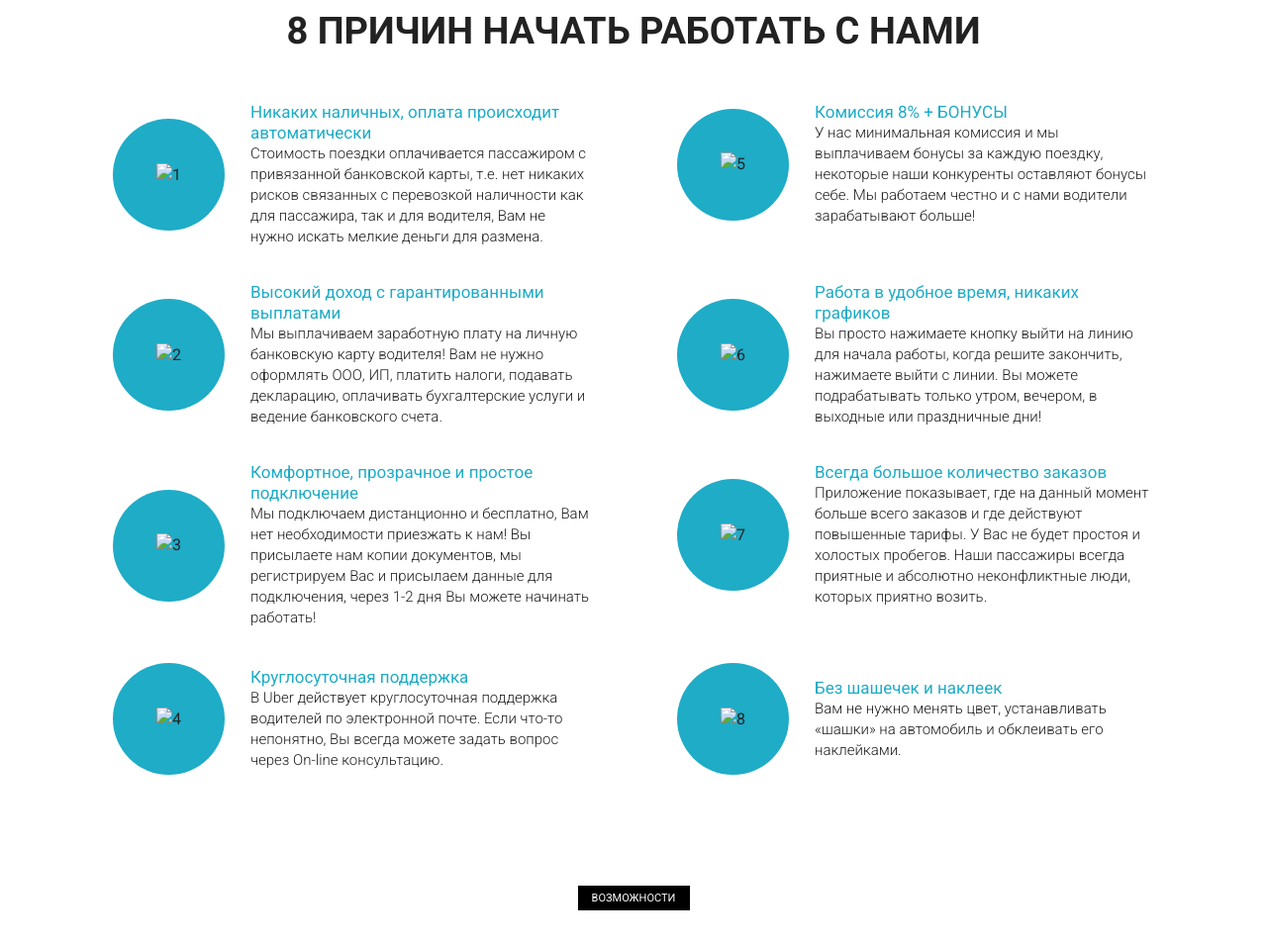
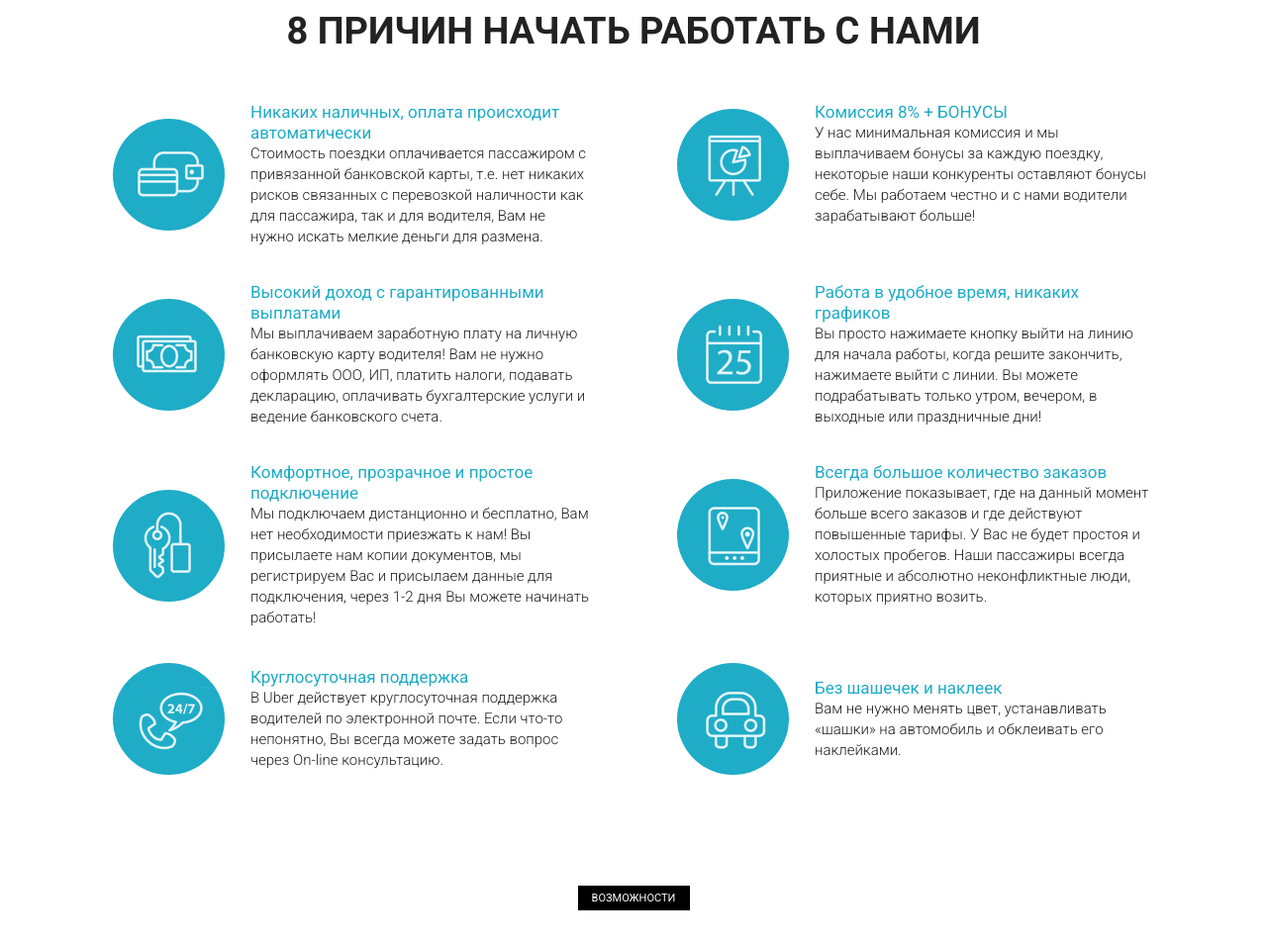
Before and after one commit to el0marca/el0marca.github.io, a plain HTML site: page index.html in a window 1280 px wide. Shown: the part 989-1944 px from the top of the page at 99% size. Drawn offline with Linux system fonts and the light colour scheme; files whose address does not match are found by name.

Commit message:
Add files via upload

```diff
--- a/index.html
+++ b/index.html
@@ -76,7 +76,7 @@
                 <div class="col-md-6">
                    <div class="begin_block">
                         <div class="begin_round">
-                            <img src="/src/icons/1.png" alt="1">
+                            <img src="./icons/1.png" alt="1">
                         </div>
                         <div class="begin_descr">
                             <div class="begin_subtitle">
@@ -92,7 +92,7 @@
                 <div class="col-md-6">
                     <div class="begin_block">
                          <div class="begin_round">
-                             <img src="/src/icons/5.png" alt="5">
+                             <img src="./icons/5.png" alt="5">
                          </div>
                          <div class="begin_descr">
                              <div class="begin_subtitle">
@@ -108,7 +108,7 @@
                  <div class="col-md-6">
                     <div class="begin_block">
                          <div class="begin_round">
-                             <img src="/src/icons/2.png" alt="2">
+                             <img src="./icons/2.png" alt="2">
                          </div>
                          <div class="begin_descr">
                              <div class="begin_subtitle">
@@ -123,7 +123,7 @@
                  <div class="col-md-6">
                     <div class="begin_block">
                          <div class="begin_round">
-                             <img src="/src/icons/6.png" alt="6">
+                             <img src="./icons/6.png" alt="6">
                          </div>
                          <div class="begin_descr">
                              <div class="begin_subtitle">
@@ -138,7 +138,7 @@
                  <div class="col-md-6">
                     <div class="begin_block">
                          <div class="begin_round">
-                             <img src="/src/icons/3.png" alt="3">
+                             <img src="./icons/3.png" alt="3">
                          </div>
                          <div class="begin_descr">
                              <div class="begin_subtitle">
@@ -154,7 +154,7 @@
                  <div class="col-md-6">
                     <div class="begin_block">
                          <div class="begin_round">
-                             <img src="/src/icons/7.png" alt="7">
+                             <img src="./icons/7.png" alt="7">
                          </div>
                          <div class="begin_descr">
                              <div class="begin_subtitle">
@@ -169,7 +169,7 @@
                  <div class="col-md-6">
                     <div class="begin_block">
                          <div class="begin_round">
-                             <img src="/src/icons/4.png" alt="4">
+                             <img src="./icons/4.png" alt="4">
                          </div>
                          <div class="begin_descr">
                              <div class="begin_subtitle">
@@ -184,7 +184,7 @@
                  <div class="col-md-6">
                     <div class="begin_block">
                          <div class="begin_round">
-                             <img src="/src/icons/8.png" alt="8">
+                             <img src="./icons/8.png" alt="8">
                          </div>
                          <div class="begin_descr">
                              <div class="begin_subtitle">
```
